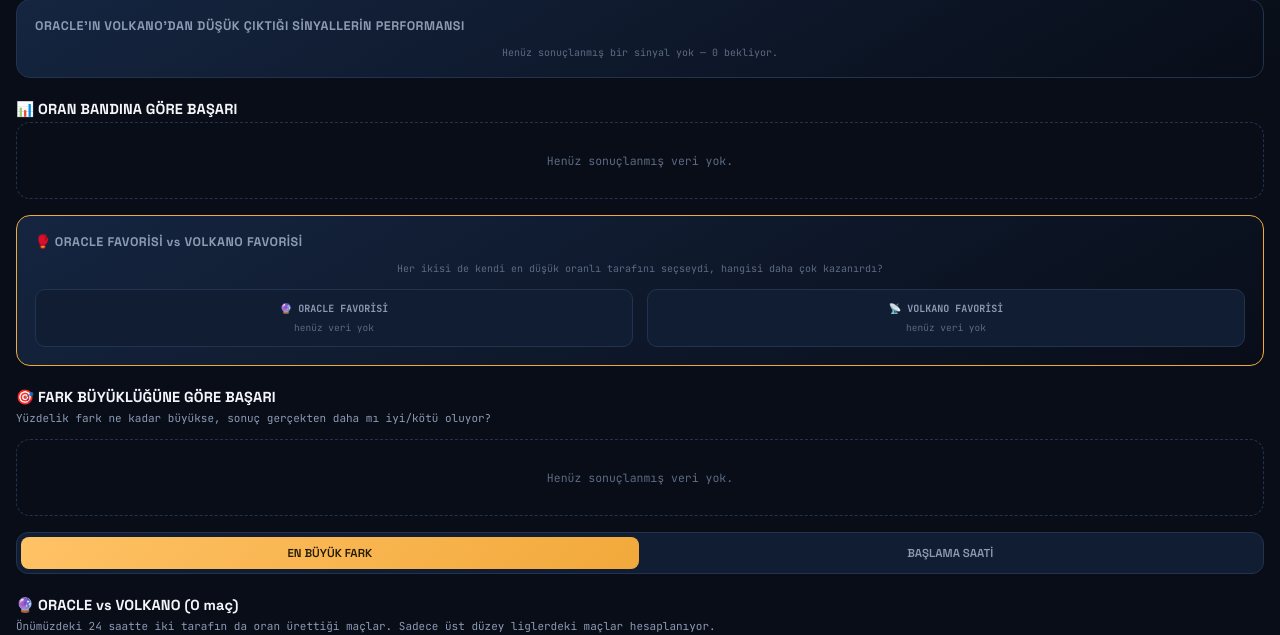
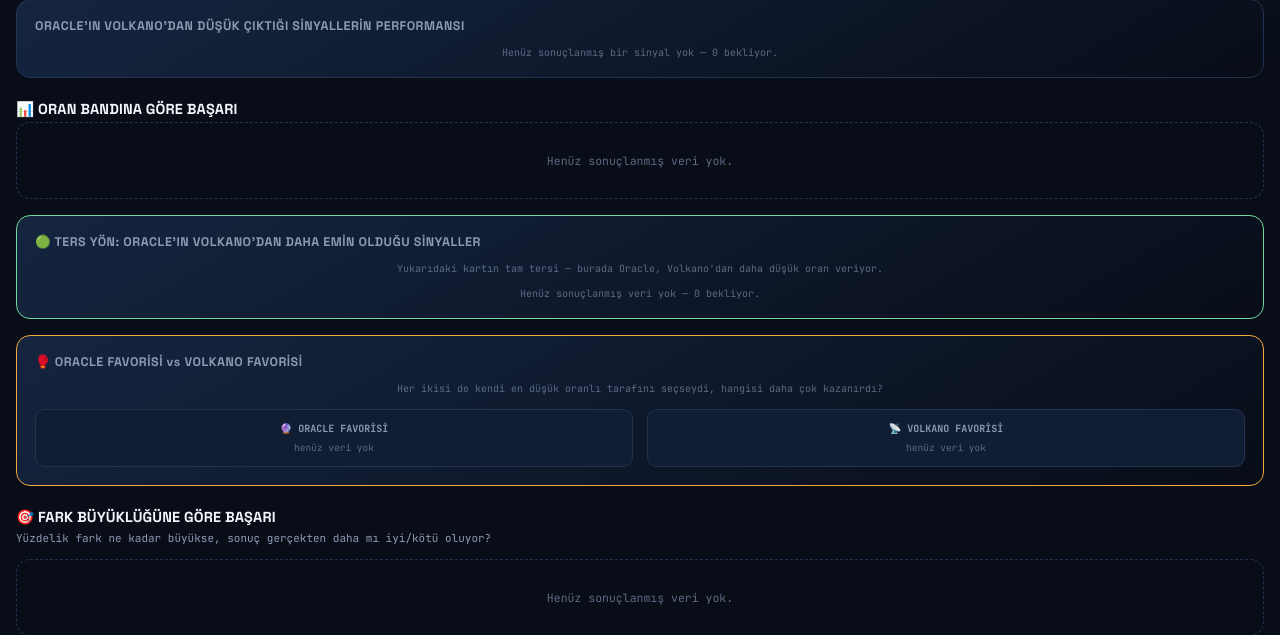
Before and after one commit to kamiltayyar161616-spec/Volkano-Sinyal, a Flask app: page /oracle?sort=diff in a window 1280 px wide. Shown: the part 157-792 px from the top of the page. Run offline with Flask 3, Linux system fonts and the light colour scheme; tables that the repository leaves empty hold one stand-in row (values such as "Sample post").

Commit message:
Pozitif yon (Oracle'in Volkano'dan emin oldugu sinyaller) verisi ARTIK ORACLE SAYFASINDA gorunuyor - backend fonksiyonlari onceden eklenmisti ama sayfaya hic baglanmamisti, kullanici scriptle kontrol etmek zorunda kaliyordu. Artik hicbir script/terminal komutuna gerek yok, tarayicidan /oracle sayfasini acmak yeterli

```diff
--- a/app.py
+++ b/app.py
@@ -17,6 +17,7 @@ from match_analyzer import (
     get_oracle_comparison_cached, record_oracle_comparison_cache, get_oracle_vs_volkano_performance,
     get_oracle_vs_volkano_performance_by_tier, get_oracle_vs_volkano_performance_by_edge,
     get_favorite_comparison_performance,
+    get_oracle_confident_performance, get_oracle_confident_performance_by_edge,
     record_late_snapshot, get_late_drops, record_late_drop_snapshot, get_late_drop_performance_by_tier,
     LATE_DROP_WINDOWS_MIN,
 )
@@ -85,9 +86,12 @@ def oracle_kiyas():
     tier_perf = get_oracle_vs_volkano_performance_by_tier()
     edge_perf = get_oracle_vs_volkano_performance_by_edge()
     favorite_perf = get_favorite_comparison_performance()
+    confident_overall = get_oracle_confident_performance()
+    confident_edge_perf = get_oracle_confident_performance_by_edge()
     return render_template("oracle.html", rows=rows, sort_by=sort_by, overall=overall,
                             overall_7d=overall_7d, tier_perf=tier_perf, edge_perf=edge_perf,
-                            favorite_perf=favorite_perf, active_page="oracle")
+                            favorite_perf=favorite_perf, confident_overall=confident_overall,
+                            confident_edge_perf=confident_edge_perf, active_page="oracle")
 
 
 @app.route("/son-dakika")
--- a/templates/oracle.html
+++ b/templates/oracle.html
@@ -98,6 +98,40 @@
   <div class="empty">Henüz sonuçlanmış veri yok.</div>
 {% endif %}
 
+<div class="overall-card" style="border-color:var(--turf-bright);">
+  <div class="overall-title">🟢 TERS YÖN: ORACLE'IN VOLKANO'DAN DAHA EMİN OLDUĞU SİNYALLER</div>
+  <div class="overall-note" style="margin-top:0;">Yukarıdaki kartın tam tersi — burada Oracle, Volkano'dan daha düşük oran veriyor.</div>
+  {% if confident_overall.staked and confident_overall.staked > 0 %}
+    <div class="overall-grid" style="margin-top:12px;">
+      <div>
+        <div class="overall-num {{ 'pos' if confident_overall.win_rate >= 50 else 'neg' }}">%{{ confident_overall.win_rate }}</div>
+        <div class="overall-lbl">KAZANMA ORANI</div>
+      </div>
+      <div>
+        <div class="overall-num {{ 'pos' if confident_overall.roi_pct > 0 else 'neg' }}">{{ '+' if confident_overall.roi_pct > 0 else '' }}%{{ confident_overall.roi_pct }}</div>
+        <div class="overall-lbl">ROI (1 BİRİM STAKE)</div>
+      </div>
+      <div>
+        <div class="overall-num flat">{{ confident_overall.staked }}</div>
+        <div class="overall-lbl">SONUÇLANAN SİNYAL</div>
+      </div>
+    </div>
+    <div class="overall-note">{{ confident_overall.won }} kazandı / {{ confident_overall.lost }} kaybetti &middot; {{ confident_overall.pending }} bekliyor</div>
+  {% else %}
+    <div class="overall-note">Henüz sonuçlanmış veri yok — {{ confident_overall.pending }} bekliyor.</div>
+  {% endif %}
+  {% if confident_edge_perf %}
+  <div style="margin-top:14px; border-top:1px dashed var(--navy-line); padding-top:12px;">
+    {% for label, p in confident_edge_perf.items() %}
+    <div style="display:flex; justify-content:space-between; padding:6px 0; font-size:11px;">
+      <div style="color:var(--chalk-dim);">{{ label }} fark (n={{ p.staked }})</div>
+      <div style="color:{{ 'var(--turf-bright)' if p.roi_pct > 0 else 'var(--clay)' }}; font-weight:700;">%{{ p.win_rate }} kazanma &middot; ROI {{ '+' if p.roi_pct > 0 else '' }}%{{ p.roi_pct }}</div>
+    </div>
+    {% endfor %}
+  </div>
+  {% endif %}
+</div>
+
 <div class="overall-card" style="border-color:var(--amber);">
   <div class="overall-title">🥊 ORACLE FAVORİSİ vs VOLKANO FAVORİSİ</div>
   <div class="overall-note" style="margin-top:0;">Her ikisi de kendi en düşük oranlı tarafını seçseydi, hangisi daha çok kazanırdı?</div>
```
